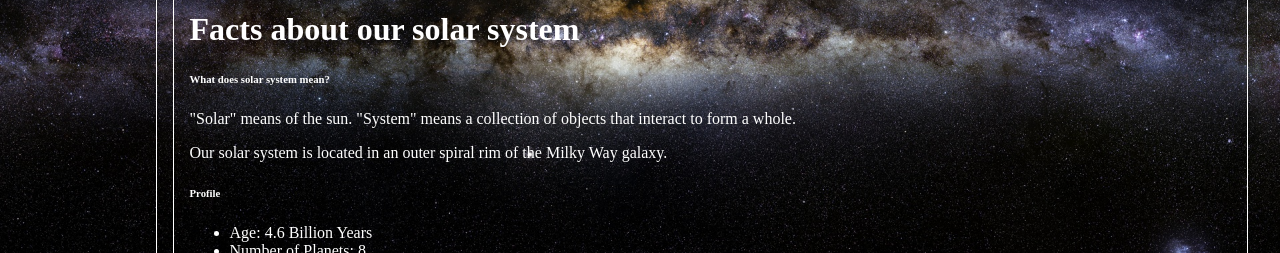
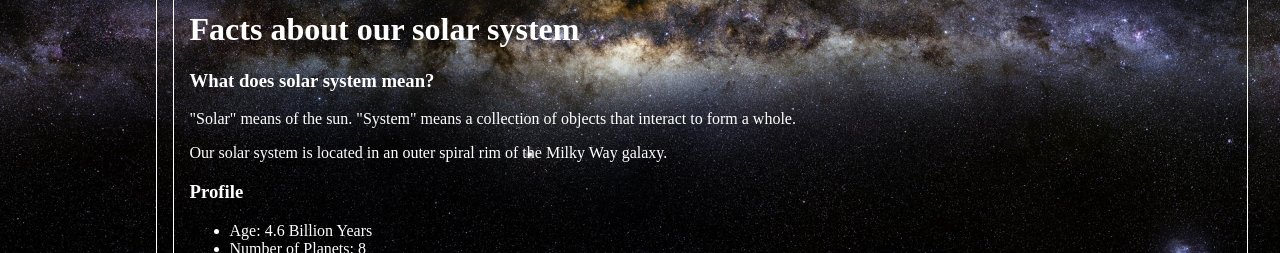
Before and after one commit to kirvine87/codessy_client, a Vue app: page / in a window 1280 px wide. Shown: the part 367-620 px from the top of the page. Built offline with nearby package versions, Linux system fonts and the light colour scheme; no server answers.

Commit message:
Adds inner solar system info to SolarSystemFacts

```diff
--- a/src/components/SolarSystemFacts.vue
+++ b/src/components/SolarSystemFacts.vue
@@ -1,10 +1,10 @@
 <template lang="html">
   <div id="solarSystemFacts">
     <h1>Facts about our solar system</h1>
-    <h6>What does solar system mean?</h6>
+    <h3>What does solar system mean?</h3>
     <p>"Solar" means of the sun. "System" means a collection of objects that interact to form a whole.</p>
     <p>Our solar system is located in an outer spiral rim of the Milky Way galaxy.</p>
-    <h6>Profile</h6>
+    <h3>Profile</h3>
     <ul>
       <li>Age: 4.6 Billion Years</li>
       <li>Number of Planets: 8</li>
@@ -13,6 +13,16 @@
       <li>Number of Comets: 3, 083</li>
       <li>Diameter: 18.75 trillion km (11.65 trillion miles)</li>
     </ul>
+    <h3>The Planets</h3>
+    <p>The planets in our solar system (in order of distance from the sun) are Mercury, Venus, Earth, Mars, Jupiter, Saturn, Uranus, and Neptune.</p>
+    <p>These are located in both the inner and outer solar system.</p>
+    <h3>The Inner Solar System</h3>
+    <p>The inner solar system is the region made up of Mercury, Venus, Earth and Mars as well as the asteroid belt.
+      These planets are known as terrestrial planets and are composed mainly of silicates and metals. Terrestrial planets are relatively close to the sun and the radius of this entire region is less than the distance between the orbits of Jupiter and Saturn.
+      The four planets within this region have dense, rocky compositions, few or no moons and no ring systems. Venus, Earth and Mars have atmospheres that are able to generate weather.
+      They also have impact craters and tectonic surface features, such as rift valleys and volcanoes.
+      Mercury and Venus are also known as inferior planets because they are closer to the sun than Earth. </p>
+
     </div>
   </template>
 
```
Lines whose indentation alone changed are shown as unchanged.
